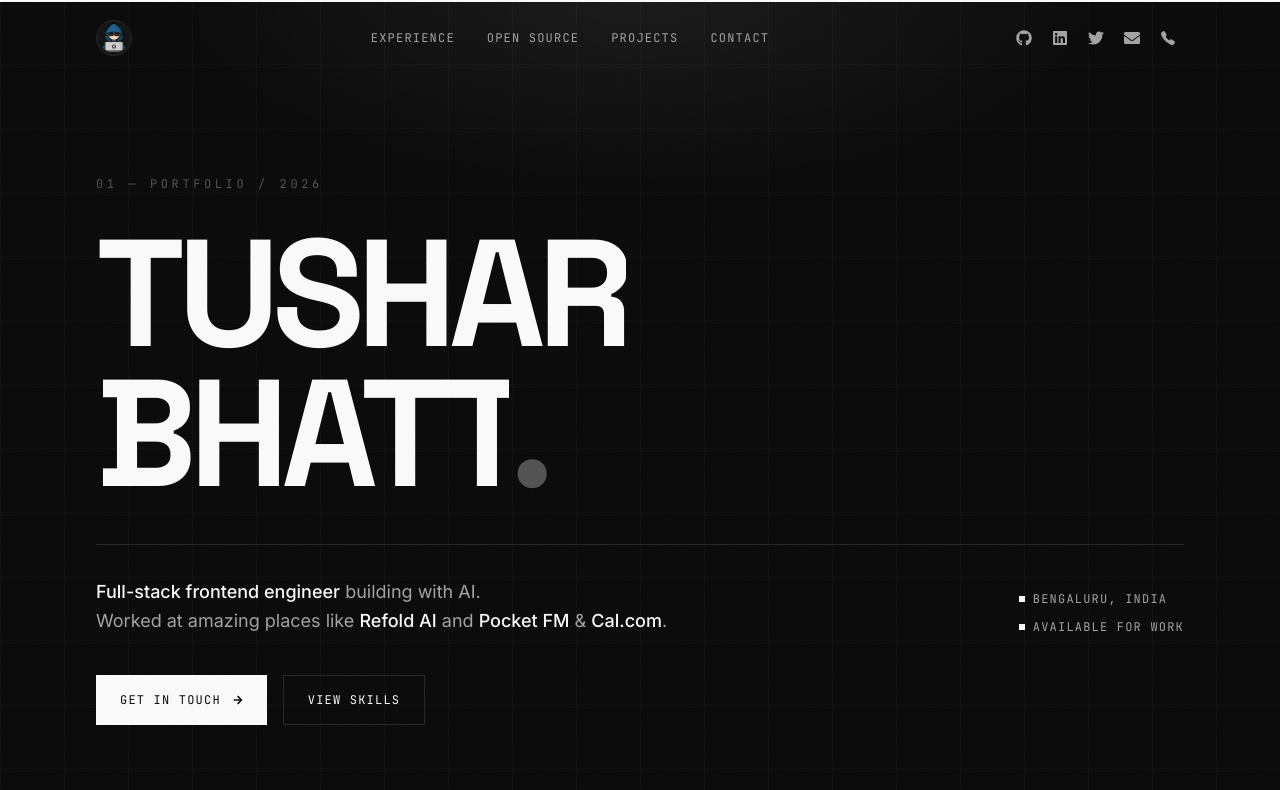
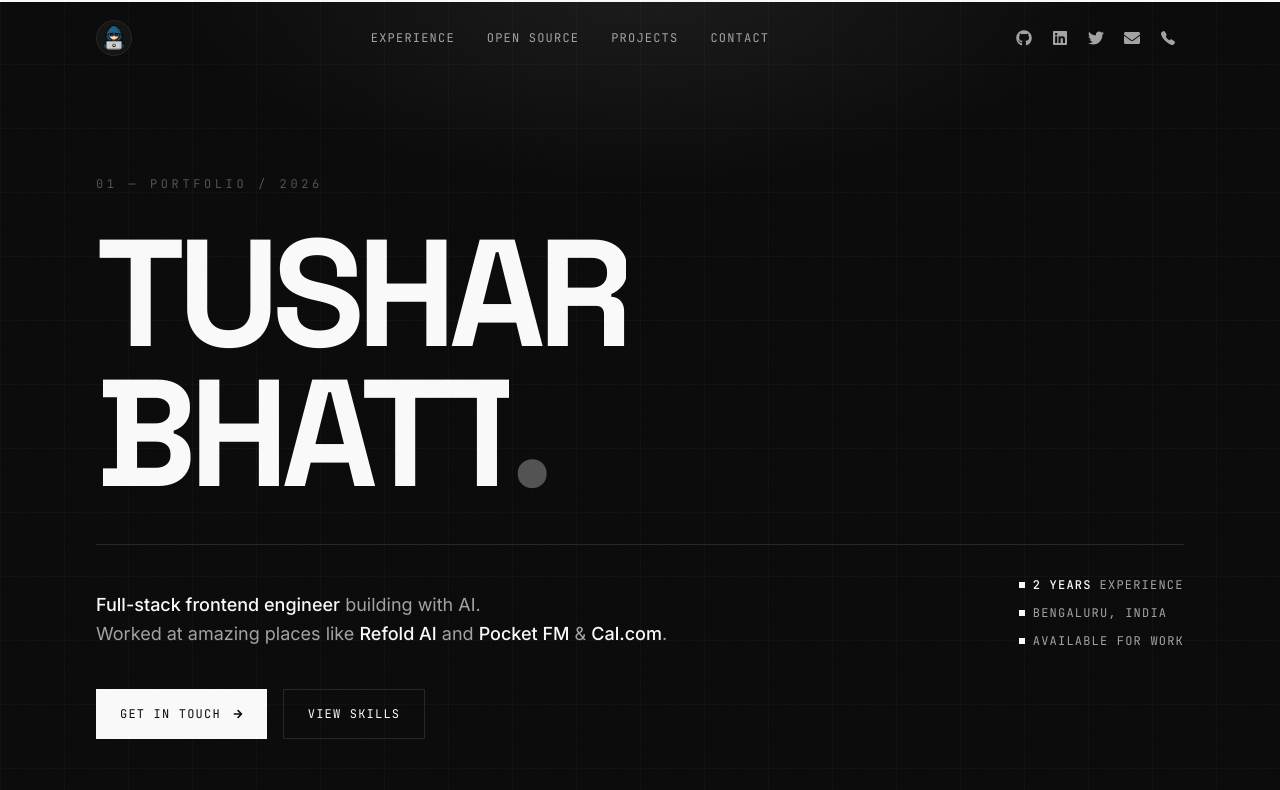
Before and after one commit to TusharBhatt1/new-portfolio, a React (Vite) app: page / in a window 1280 px wide. Shown: the top 790 px of the page. Built offline with nearby package versions, Linux system fonts and the light colour scheme.

Commit message:
Add experience detail to Hero component and adjust Navbar image styling for improved layout

```diff
--- a/src/Components/Hero.tsx
+++ b/src/Components/Hero.tsx
@@ -95,6 +95,10 @@ export default function Hero() {
             <div className="flex flex-col gap-3 font-mono text-xs uppercase tracking-widest text-muted shrink-0">
               <span className="flex items-center gap-2">
                 <span className="inline-block h-1.5 w-1.5 bg-fg" />
+                <span className="text-fg font-medium">2 years</span> experience
+              </span>
+              <span className="flex items-center gap-2">
+                <span className="inline-block h-1.5 w-1.5 bg-fg" />
                 Bengaluru, India
               </span>
               <span className="flex items-center gap-2">
--- a/src/Components/Navbar.tsx
+++ b/src/Components/Navbar.tsx
@@ -37,7 +37,7 @@ export default function Navbar() {
           <img
             src={avatar}
             alt="Tushar Bhatt"
-            className="h-9 w-9 object-contain rounded-full object-cover bg-surface p-0.5 border border-line group-hover:border-fg transition-colors"
+            className="h-9 w-9 rounded-full object-contain bg-surface p-1 border border-line"
           />
         </a>
 
```
